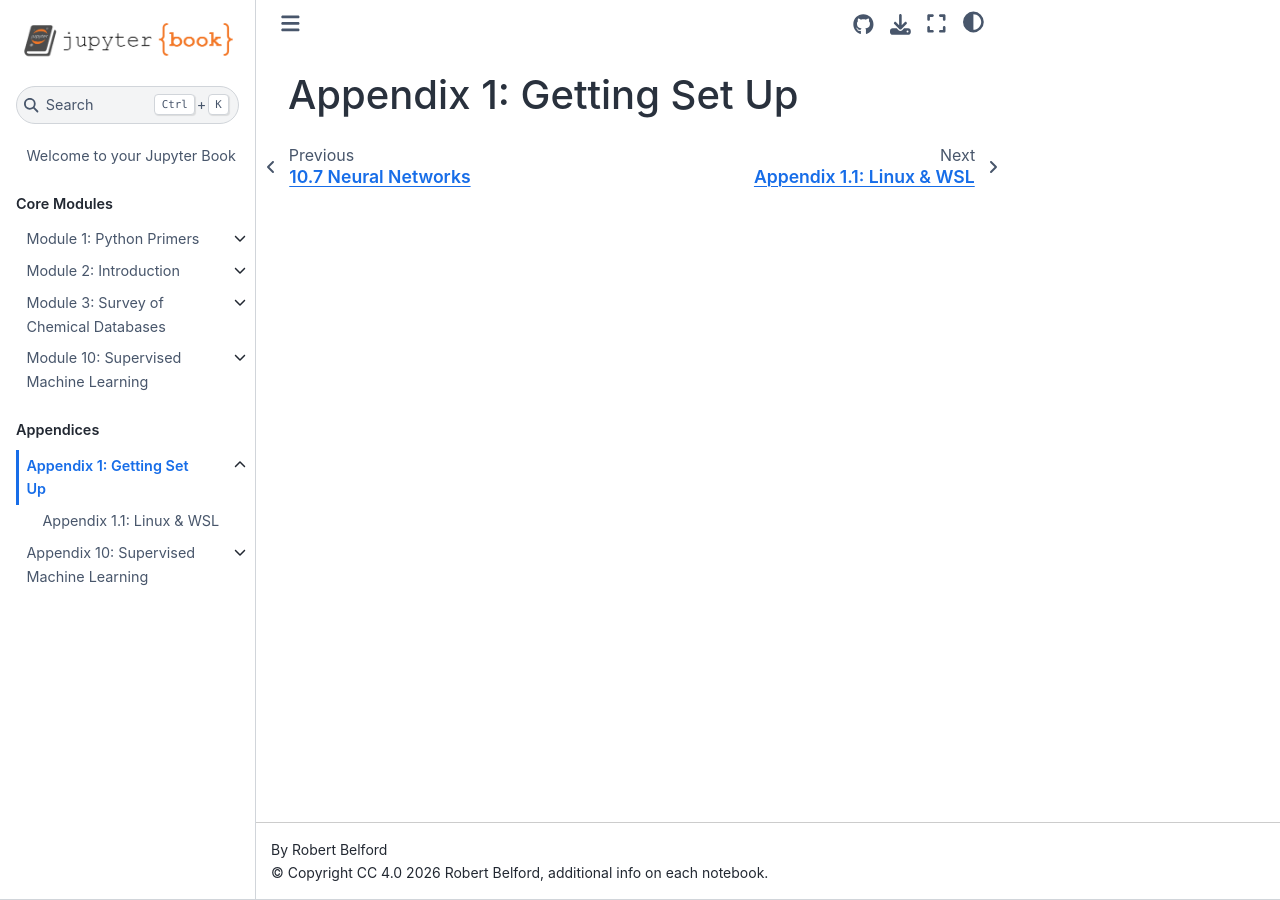
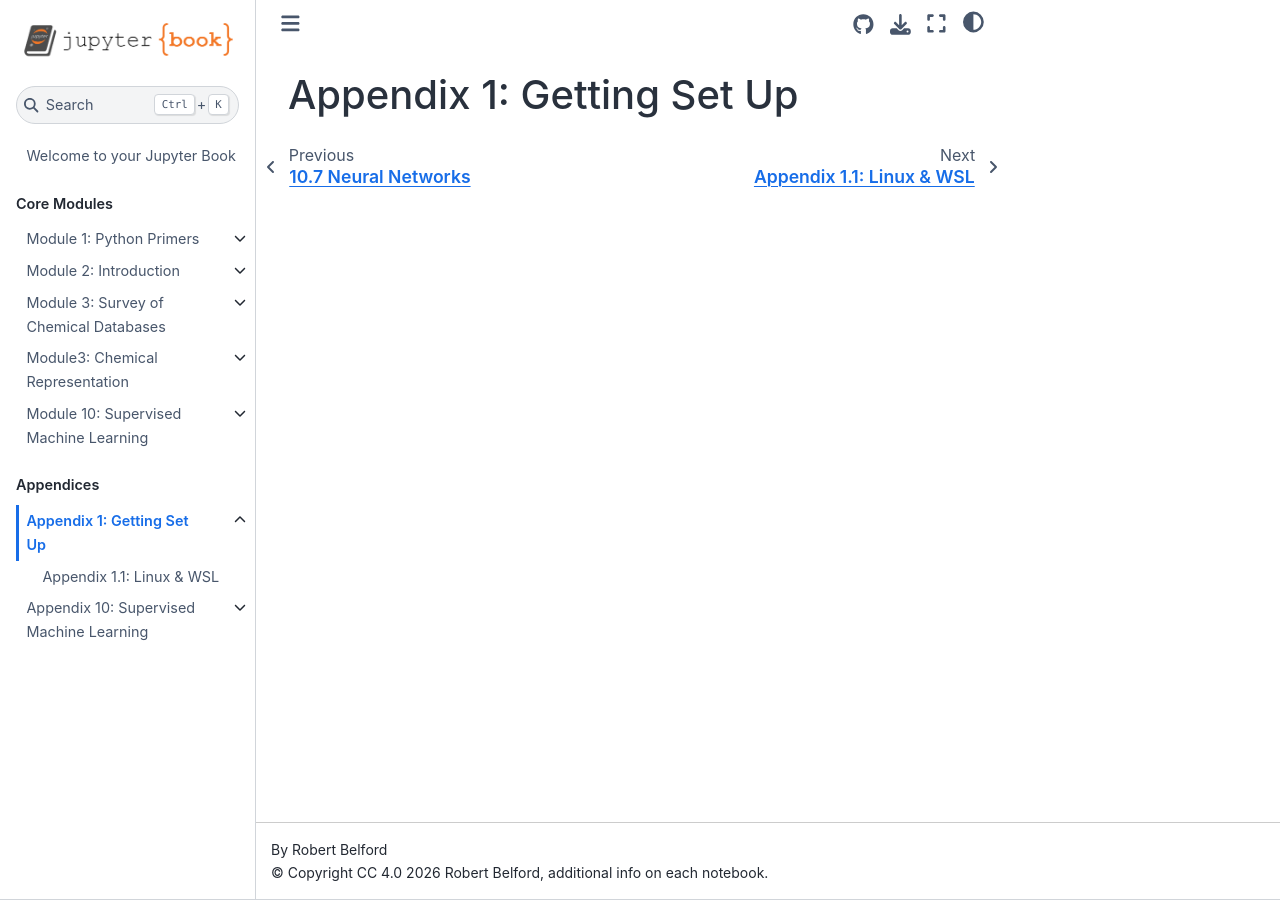
Before and after one commit to rebelford/2026Cheminformatics, a Jupyter Book: the page built from content/appendices/App_1/README.md, in a window 1280 px wide. Built offline with Jupyter Book 1.0.4 settings and Sphinx 7.4.7 and the Sphinx Book theme 1.1.4, drawn with Linux system fonts in a browser that asks for light colours; pages that are not in the unit, such as notebooks, are missing from menus; a script that is not in the unit is left out; part of the change alters nothing that is shown.

Commit message:
update module 2

```diff
--- a/_toc.yml
+++ b/_toc.yml
@@ -10,11 +10,16 @@ parts:
       - file: content/modules/01_PythonPrimer/01_2_python-intermediate
     - file: content/modules/02_Introduction/README
       sections:
-      - file: content/modules/02_Introduction/02-1-PubChemDataTypes
+      - file: content/modules/02_Introduction/02_1_PubChemDataTypes
       - file: content/modules/02_Introduction/02_2_PUG_REST_activity
     - file: content/modules/03_Public_Chemical_Databases/README
       sections:
       - file: content/modules/03_Public_Chemical_Databases/03_01_Survey_Public_Chemical_Databases
+    - file: content/modules/04_Chemical_Representations/README
+      sections:
+      - file: content/modules/04_Chemical_Representations/04-01-introduction_chemical_representations
+      - file: content/modules/04_Chemical_Representations/04-02-PubChem3D_update
+      - file: content/modules/04_Chemical_Representations/04-3-Substructure_Searching_with_SMARTS
     - file: content/modules/10_SupervisedML/README
       sections:
       - file: content/modules/10_SupervisedML/10_0_Intro
```
